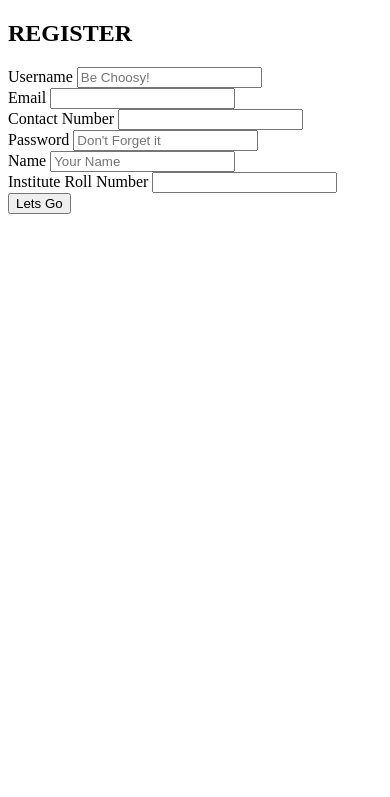
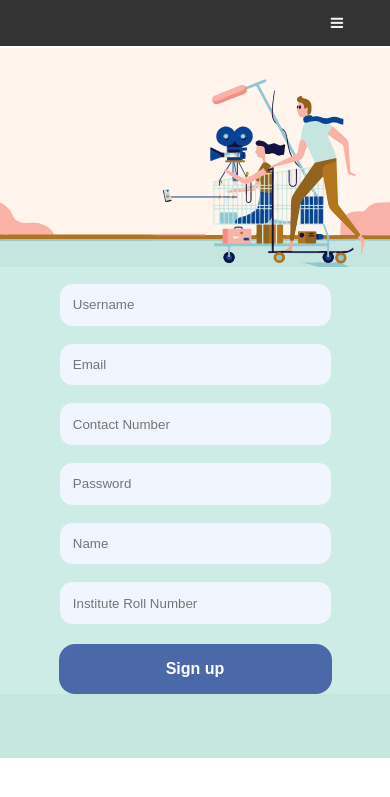
Before and after one commit to shubhramishrakota2310/New-folder, a PHP site: page /register.php in a window 390 px wide. Shown: the top 797 px of the page. Run offline with PHP 8.4, Linux system fonts and the light colour scheme.

Commit message:
register page mobile version styled

```diff
--- a/index.html
+++ b/index.html
@@ -33,6 +33,7 @@
 
 			<img src="bg.svg" alt="picture of books on a table">
 		</section>
+
 		<div class="form-container">
 			<form action="city"></form>
 				<div class="form-left">
--- a/main.css
+++ b/main.css
@@ -22,11 +22,11 @@
 		  text-align: center;
 		  padding: 5px 16px;
 		  text-decoration: none;
-		  font-size: 17px;
+		  font-size: 0.9em;
 		}
 
 		.topnav a:hover {
-		  background-color: #ddd;
+		  background-color: #FDC1B5;
 		  color: black;
 		}
 
@@ -44,20 +44,32 @@
 		  .topnav a.icon {
 			float: right;
 			display: block;
+			margin-right: 0;
+			padding: 15px;
 		  }
+		  .topnav img{
+			display: none;
+
+		}
 		}
 
 		@media screen and (max-width: 600px) {
 		  .topnav.responsive {position: relative;}
 		  .topnav.responsive .icon {
-			position: absolute;
+			position: relative;
+			float: right;
 			right: 0;
 			top: 0;
 		  }
+
+		  .topnav img{
+			display: none;
+
+		}
 		  .topnav.responsive a {
 			float: none;
 			display: block;
-			text-align: left;
+			text-align: right;
 		  }
 		}
 
@@ -121,20 +133,50 @@
 		}
 
 		label {
-			color: #4B68A8;
+			color: #333;
 			font-weight: bold;
 			display: block;
-
-			font-size: 1.2em;
+			float: left;
+			font-size: 1em;
 		}
 
 		input[type=text] {
-			border: 1px solid #707071;
-			width: 80%;
+			border: 1px solid #CDECE6;
+			width: 70%;
 			padding: 1em;
 			box-sizing: border-box;
-			border-radius: .5em;
+			border-radius: 1em;
 			margin-top: 1.2em;
+			background-color: #F1F5FD;
+		}
+
+		input[type=email] {
+			border: 1px solid #CDECE6;
+			width: 70%;
+			padding: 1em;
+			box-sizing: border-box;
+			border-radius: 1em;
+			margin-top: 1.2em;
+			background-color: #F1F5FD;
+		}
+		input[type=number] {
+			border: 1px solid #CDECE6;
+			width: 70%;
+			padding: 1em;
+			box-sizing: border-box;
+			border-radius: 1em;
+			margin-top: 1.2em;
+			background-color: #F1F5FD;
+		}
+
+		input[type=password] {
+			border: 1px solid #CDECE6;
+			width: 70%;
+			padding: 1em;
+			box-sizing: border-box;
+			border-radius: 1em;
+			margin-top: 1.2em;
+			background-color: #F1F5FD;
 		}
 
 		.form-container p {
@@ -143,18 +185,21 @@
 			font-weight: normal;
 			font-size: .9em;
 			margin-top: .3em;
+			background-color: #F1F5FD;
 		}
 
 		input[type=button] {
 			background-color: #4B68A8;
 			border: none;
-			width: 80%;
+			width: 70%;
+			height: auto;
 			color: white;
 			font-weight: bold;
 			padding: 1em 0;
-			border-radius: .5em;
-			font-size: 1.3em;
+			border-radius: 1em;
+			font-size: 1em;
 			cursor: pointer;
+			margin-top: 1.2em
 		}
 
 		input[type=button]:hover {
@@ -172,10 +217,7 @@
 			margin: 0;
 		}
 
-		h2 {
-			text-transform: uppercase;
-			position: relative;
-		}
+
 
 		h2::before {
 			content: ' ';
@@ -190,8 +232,9 @@
 
 		img {
 			width: 100%;
-			align-self: center;
 			padding: 0;
+			display: flex;
+			margin-top: -2.9em;
 
 
 		}
--- a/register.php
+++ b/register.php
@@ -4,39 +4,86 @@
 <html>
 <head>
 <title>Register | TFPS</title>
+<meta name="viewport" content="width=device-width, initial-scale=1">
+<link rel="stylesheet" href="main.css">
+<link rel="stylesheet" href="https://cdnjs.cloudflare.com/ajax/libs/font-awesome/4.7.0/css/font-awesome.min.css">
 </head>
 <body>
-	<h2>REGISTER</h2>
+<div class="topnav" id="myTopnav">
+	<a href="#"><img src="TFPS_Logo-1.png" alt=""></a>
+	<a href="register.php"><h3>Register</h3></a>
+	<a href="equipments.php"><h3>View Equipments</h3></a>
+	<a href="./qrDNT"><h3>Borrow </h3></a>
+	<a href="javascript:void(0);" class="icon"
+	onclick="myFunction()">
+    <i class="fa fa-bars"></i>
+  </a>
+</div>
+
+<div class="hero-bg">
+	<section class="top">
+
+		</p>
+		<section class="authentic">
+
+			<img src="bg.svg" alt="">
+		</section>
+	<div class="form-container">
 	<form method="post" action="register.php">
 	<?php include('errors.php'); ?>
 		<div class="input-group">
-			<label>Username</label>
-			<input type="text" name="username" placeholder="Be Choosy!">
+			<input type="text" name="username" placeholder="Username">
 		</div>
 		<div class="input-group">
-			<label>Email</label>
-			<input type="email" name="email" value="<?php echo $email; ?>">
+			<input type="email" name="email" value="<?php echo $email; ?>" placeholder="Email">
 		</div>
 		<div class="input-group">
-			<label>Contact Number</label>
-			<input type="number" name="mobile">
+			<input type="number" name="mobile" placeholder = "Contact Number">
 		</div>
 		<div class="input-group">
-			<label>Password</label>
-			<input type="password" name="passcode" placeholder="Don't Forget it">
+			<input type="password" name="passcode" placeholder="Password">
 		</div>
 		 <div class="input-group">
-			<label>Name</label>
-			<input type="text" name="name" placeholder="Your Name">
+			<input type="text" name="name" placeholder="Name">
 		</div>
     	<div class="input-group">
-			<label>Institute Roll Number</label>
-			<input type="text" name="rollno">
+			<input type="text" name="rollno" placeholder = "Institute Roll Number">
 		</div>
 		<div class="input-group">
-			<button type="submit" class="btn" name="reg_user">Lets Go</button>
+			<input type="button" class="btn" name="reg_user" value="Sign up">
 		</div>
 	</form>
+	</div>
+	</section>
+</div>
+
+<script>
+
+let btn= document.getElementById('cda-btn');
+
+btn.addEventListener('click', () => {
+
+
+})
+
+
+
+</script>
+
+
+
+
+<script>
+	function myFunction() {
+	  var x = document.getElementById("myTopnav");
+	  if (x.className === "topnav") {
+		x.className += " responsive";
+	  } else {
+		x.className = "topnav";
+	  }
+	}
+	</script>
+
 
 </body>
 </form>
```
